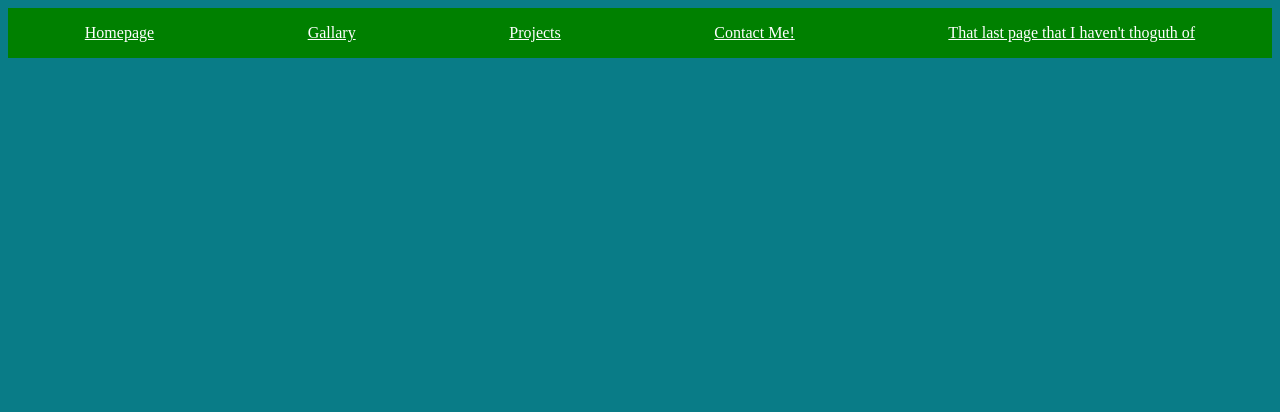
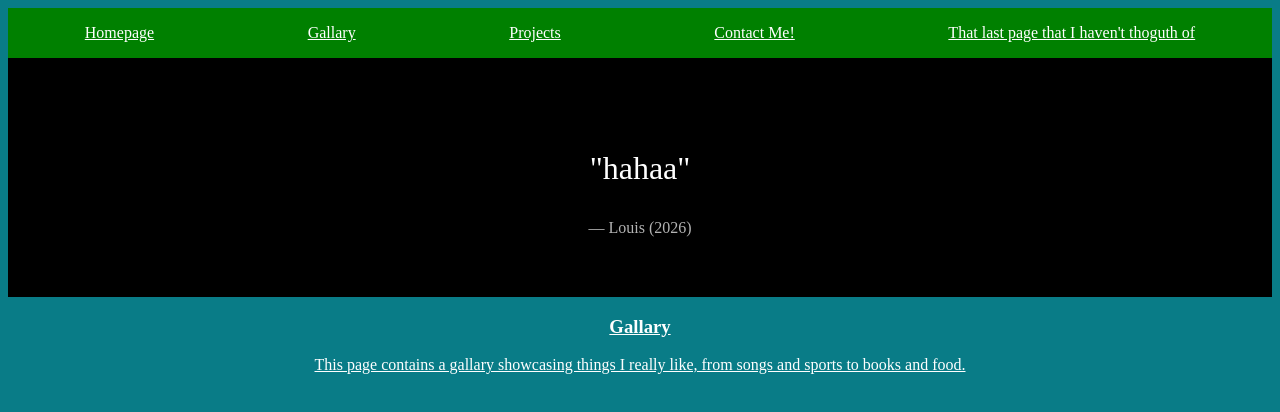
Before and after one commit to Yangming2023/Final-Project, a website: page public/index.html in a window 1280 px wide. Drawn offline with Linux system fonts and the light colour scheme.

Commit message:
add quote

```diff
--- a/public/index.html
+++ b/public/index.html
@@ -14,8 +14,41 @@
     </div>
 </head>
 <body>
+    <section id="quote">
+        <p id="quoteContents">"hahaa"</p>
+        <span id="quoteMetadata">— Louis (2026)</span>
+    </section>
 
+    <div>
+        <a href="http://localhost:3000/Gallary.html">
+            <section class="aboutPage">
+                <h3>Gallary</h3>
+                <p style="text-align: center;">This page contains a gallary showcasing things I really like, from songs and sports to books and food. </p>
+            </section>
+        </a>
+    </div>
+</body>
+<script>
+    const quotes = [["hahaa", "Louis", "2026"], ["I AM DOOM", "DR. DOOM", "DOOMSDAY"]];
+    let cur = 0;
 
+    const quote = document.getElementById("quote");
+    quote.addEventListener('click', () => {
+        const content = document.getElementById("quoteContents");
+        const metadata = document.getElementById("quoteMetadata");
+        content.style.opacity = 0;
+        metadata.style.opacity = 0;
 
-</body>
+        setTimeout(() => {
+            cur = (cur + 1) % quotes.length;
+
+            content.textContent = `"${quotes[cur][0]}"`;
+            metadata.textContent = `—${quotes[cur][1]} (${quotes[cur][2]})`;
+
+            content.style.opacity = 1;
+            metadata.style.opacity = 1;
+
+        }, 400);
+    });
+</script>
 </html>
--- a/public/style.css
+++ b/public/style.css
@@ -66,3 +66,27 @@ h3 {
   display: flex;
   justify-content: space-around;
 }
+
+#quote {
+  text-align: center;
+  padding: 60px;
+  font-size: 2rem;
+  font-weight: 300;
+  background: black;
+  color: white;
+}
+
+#quote:hover {
+  cursor: pointer;
+}
+
+#quote span {
+  display: block;
+  margin-top: 15px;
+  font-size: 1rem;
+  opacity: 0.7;
+}
+
+#quoteContents, #quoteMetadata {
+    transition: opacity 0.4s ease;
+}
```
